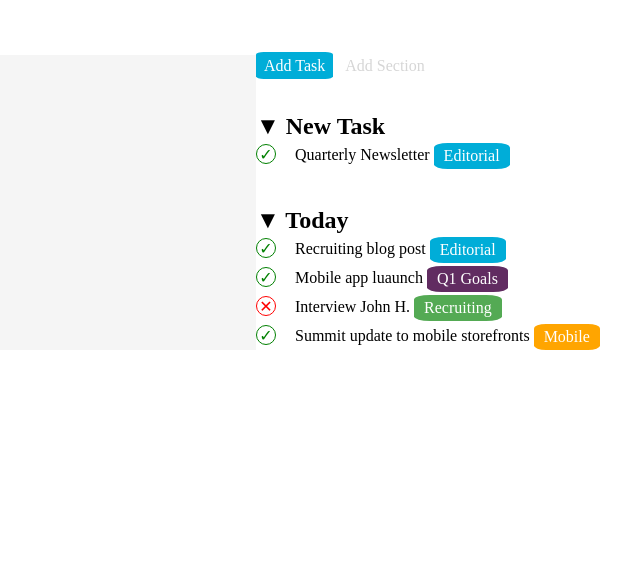
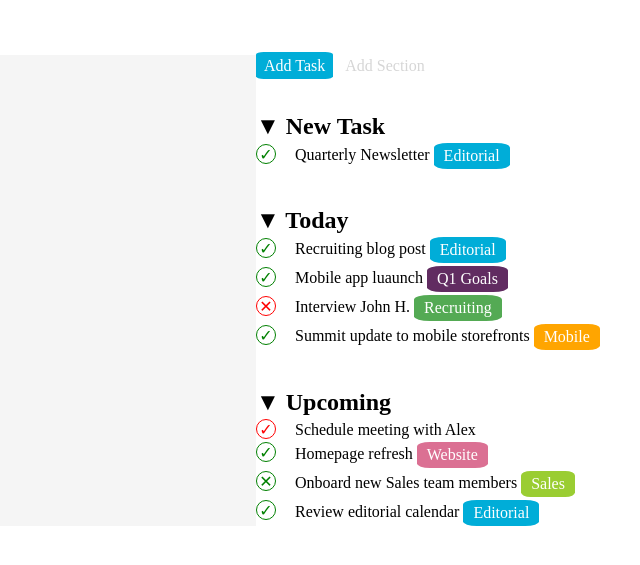
Before and after one commit to lucianomarchionna/html-css-toboolist, a plain HTML site: page index.html in a window 1280 px wide. Shown: the part 111-676 px from the top of the page, without its empty margins (0-640 px from the left). Drawn offline with Linux system fonts and the light colour scheme.

Commit message:
Esercizio completo

```diff
--- a/index.html
+++ b/index.html
@@ -52,6 +52,29 @@
                 </div>
             </section>
 
+            <section class="margine">
+                <h2><strong>&#9660 Upcoming</strong></h2>
+                <div class="marginefrasi">
+                    <div class="spunta rossa">&#10003</div>
+                    <span>Schedule meeting with Alex</span>
+                </div>
+                <div class="marginefrasi">
+                    <div class="spunta verde">&#10003</div>
+                    <span>Homepage refresh</span>
+                    <div class="categoria website">Website</div>
+                </div>
+                <div class="marginefrasi">
+                    <div class="spunta verde">&#10005</div>
+                    <span>Onboard new Sales team members</span>
+                    <div class="categoria sales">Sales</div>
+                </div>
+                <div class="marginefrasi">
+                <div class="spunta verde">&#10003</div>
+                <span>Review editorial calendar</span>
+                <div class="categoria editorial">Editorial</div>
+                </div>
+            </section>
+
         </section>
     </main>
 
--- a/style.css
+++ b/style.css
@@ -28,10 +28,11 @@
     margin-top: 5%;
 }
 
-/* header */
 .marginefrasi{
     margin-top: 3px;
 }
+
+/* header */
 
 header{
     border-top: 1px solid rgb(214, 214, 214);
@@ -89,13 +90,6 @@ main{
     color: rgb(214, 214, 214);
 }
 
-
-
-
-.editorial{
-    background-color: rgb(0, 173, 216);
-}
-
 .verde{
     color: green;
     border: green 1px solid;
@@ -104,6 +98,10 @@ main{
 .rossa{
     color: red;
     border: red 1px solid;
+}
+
+.editorial{
+    background-color: rgb(0, 173, 216);
 }
 
 .q1goals{
@@ -117,3 +115,11 @@ main{
 .mobile{
     background-color: orange;
 }
+
+.website{
+    background-color: palevioletred;
+}
+
+.sales{
+    background-color: yellowgreen;
+}
```
